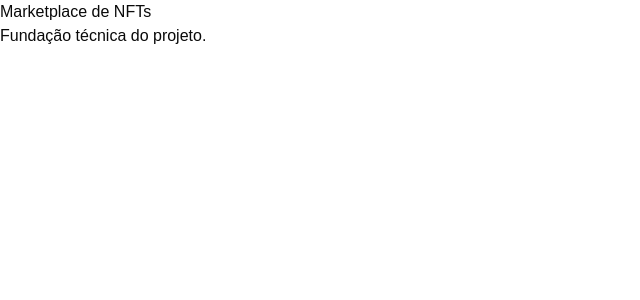
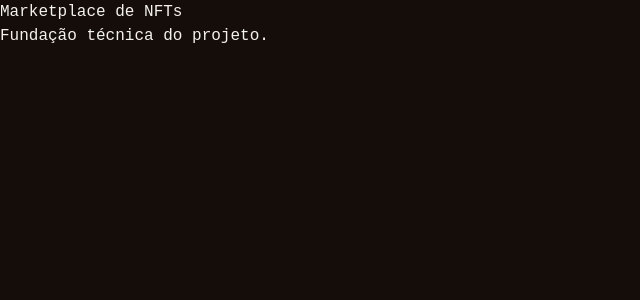
Before and after one commit to Phelipefb/jungle_gaming_test, a React (Vite) app: page / in a window 1280 px wide. Shown: the top 300 px of the page, without its empty margins (0-640 px from the left). Built offline with nearby package versions, Linux system fonts and the light colour scheme.

Commit message:
feat: align design tokens with Figma

```diff
--- a/index.html
+++ b/index.html
@@ -1,10 +1,10 @@
 <!doctype html>
-<html lang="en">
+<html lang="pt-BR" class="dark"></html>
   <head>
     <meta charset="UTF-8" />
     <link rel="icon" type="image/svg+xml" href="/favicon.svg" />
     <meta name="viewport" content="width=device-width, initial-scale=1.0" />
-    <title>jungle_gaming_test</title>
+    <title>Kurio — Marketplace de NFTs</title>
   </head>
   <body>
     <div id="root"></div>
--- a/package.json
+++ b/package.json
@@ -10,7 +10,7 @@
     "preview": "vite preview"
   },
   "dependencies": {
-    "@fontsource-variable/geist": "^5.3.0",
+    "@fontsource/roboto-mono": "^5.3.0",
     "@tanstack/react-query": "^5.104.5",
     "@tanstack/react-router": "^1.170.45",
     "axios": "^1.20.0",
--- a/src/index.css
+++ b/src/index.css
@@ -1,13 +1,14 @@
 @import "tailwindcss";
 @import "tw-animate-css";
 @import "shadcn/tailwind.css";
-@import "@fontsource-variable/geist";
+@import "@fontsource/roboto-mono/400.css";
+@import "@fontsource/roboto-mono/700.css";
 
 @custom-variant dark (&:is(.dark *));
 
 @theme inline {
-    --font-heading: var(--font-sans);
-    --font-sans: 'Geist Variable', sans-serif;
+  --font-heading: "Roboto Mono", monospace;
+  --font-sans: "Roboto Mono", monospace;
   --color-sidebar-ring: var(--sidebar-ring);
   --color-sidebar-border: var(--sidebar-border);
   --color-sidebar-accent-foreground: var(--sidebar-accent-foreground);
@@ -48,73 +49,53 @@
   --radius-4xl: calc(var(--radius) * 2.6);
 }
 
-:root {
-    --background: oklch(1 0 0);
-    --foreground: oklch(0.145 0 0);
-    --card: oklch(1 0 0);
-    --card-foreground: oklch(0.145 0 0);
-    --popover: oklch(1 0 0);
-    --popover-foreground: oklch(0.145 0 0);
-    --primary: oklch(0.205 0 0);
-    --primary-foreground: oklch(0.985 0 0);
-    --secondary: oklch(0.97 0 0);
-    --secondary-foreground: oklch(0.205 0 0);
-    --muted: oklch(0.97 0 0);
-    --muted-foreground: oklch(0.556 0 0);
-    --accent: oklch(0.97 0 0);
-    --accent-foreground: oklch(0.205 0 0);
-    --destructive: oklch(0.577 0.245 27.325);
-    --border: oklch(0.922 0 0);
-    --input: oklch(0.922 0 0);
-    --ring: oklch(0.708 0 0);
-    --chart-1: oklch(0.87 0 0);
-    --chart-2: oklch(0.556 0 0);
-    --chart-3: oklch(0.439 0 0);
-    --chart-4: oklch(0.371 0 0);
-    --chart-5: oklch(0.269 0 0);
-    --radius: 0.625rem;
-    --sidebar: oklch(0.985 0 0);
-    --sidebar-foreground: oklch(0.145 0 0);
-    --sidebar-primary: oklch(0.205 0 0);
-    --sidebar-primary-foreground: oklch(0.985 0 0);
-    --sidebar-accent: oklch(0.97 0 0);
-    --sidebar-accent-foreground: oklch(0.205 0 0);
-    --sidebar-border: oklch(0.922 0 0);
-    --sidebar-ring: oklch(0.708 0 0);
-}
+:root,
+.dark {
+  color-scheme: dark;
 
-.dark {
-    --background: oklch(0.145 0 0);
-    --foreground: oklch(0.985 0 0);
-    --card: oklch(0.205 0 0);
-    --card-foreground: oklch(0.985 0 0);
-    --popover: oklch(0.205 0 0);
-    --popover-foreground: oklch(0.985 0 0);
-    --primary: oklch(0.922 0 0);
-    --primary-foreground: oklch(0.205 0 0);
-    --secondary: oklch(0.269 0 0);
-    --secondary-foreground: oklch(0.985 0 0);
-    --muted: oklch(0.269 0 0);
-    --muted-foreground: oklch(0.708 0 0);
-    --accent: oklch(0.269 0 0);
-    --accent-foreground: oklch(0.985 0 0);
-    --destructive: oklch(0.704 0.191 22.216);
-    --border: oklch(1 0 0 / 10%);
-    --input: oklch(1 0 0 / 15%);
-    --ring: oklch(0.556 0 0);
-    --chart-1: oklch(0.87 0 0);
-    --chart-2: oklch(0.556 0 0);
-    --chart-3: oklch(0.439 0 0);
-    --chart-4: oklch(0.371 0 0);
-    --chart-5: oklch(0.269 0 0);
-    --sidebar: oklch(0.205 0 0);
-    --sidebar-foreground: oklch(0.985 0 0);
-    --sidebar-primary: oklch(0.488 0.243 264.376);
-    --sidebar-primary-foreground: oklch(0.985 0 0);
-    --sidebar-accent: oklch(0.269 0 0);
-    --sidebar-accent-foreground: oklch(0.985 0 0);
-    --sidebar-border: oklch(1 0 0 / 10%);
-    --sidebar-ring: oklch(0.556 0 0);
+  --background: #140d0a;
+  --foreground: #f5f1eb;
+
+  --card: #241612;
+  --card-foreground: #f5f1eb;
+
+  --popover: #241612;
+  --popover-foreground: #f5f1eb;
+
+  --primary: #d28a4c;
+  --primary-foreground: #140d0a;
+
+  --secondary: #2f1d15;
+  --secondary-foreground: #f5f1eb;
+
+  --muted: #241612;
+  --muted-foreground: #cfb28c;
+
+  --accent: #e89b55;
+  --accent-foreground: #140d0a;
+
+  --destructive: #f0805f;
+
+  --border: #3f2319;
+  --input: #55321f;
+  --ring: #e89b55;
+
+  --chart-1: #d28a4c;
+  --chart-2: #cfb28c;
+  --chart-3: #e89b55;
+  --chart-4: #b39463;
+  --chart-5: #f0805f;
+
+  --radius: 0.375rem;
+
+  --sidebar: #241612;
+  --sidebar-foreground: #f5f1eb;
+  --sidebar-primary: #d28a4c;
+  --sidebar-primary-foreground: #140d0a;
+  --sidebar-accent: #2f1d15;
+  --sidebar-accent-foreground: #f5f1eb;
+  --sidebar-border: #3f2319;
+  --sidebar-ring: #e89b55;
 }
 
 @layer base {
```
Also changed, not shown: 1 other file (tests, documents, lock files or other folders). Lines whose indentation alone changed are shown as unchanged.
